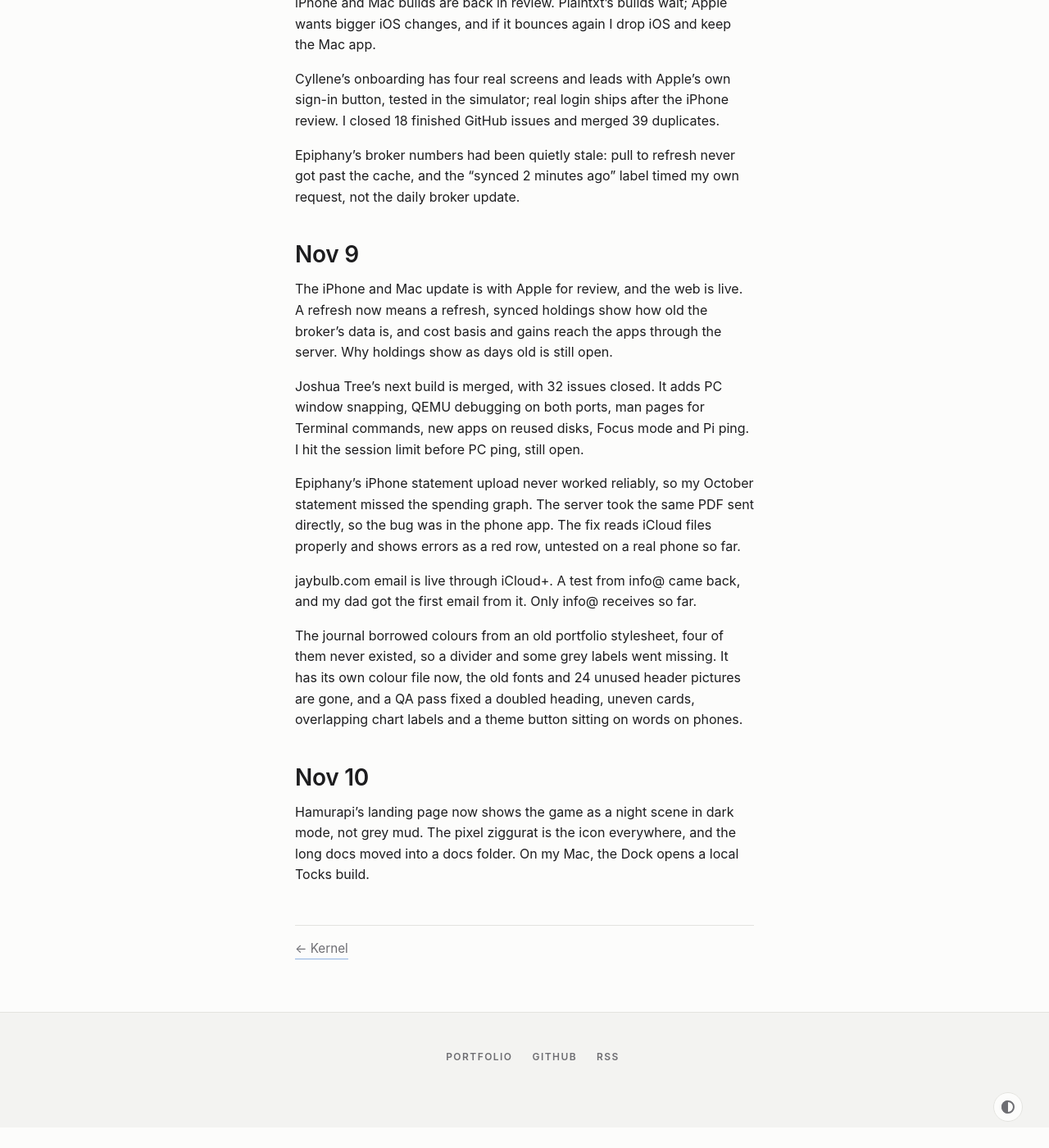
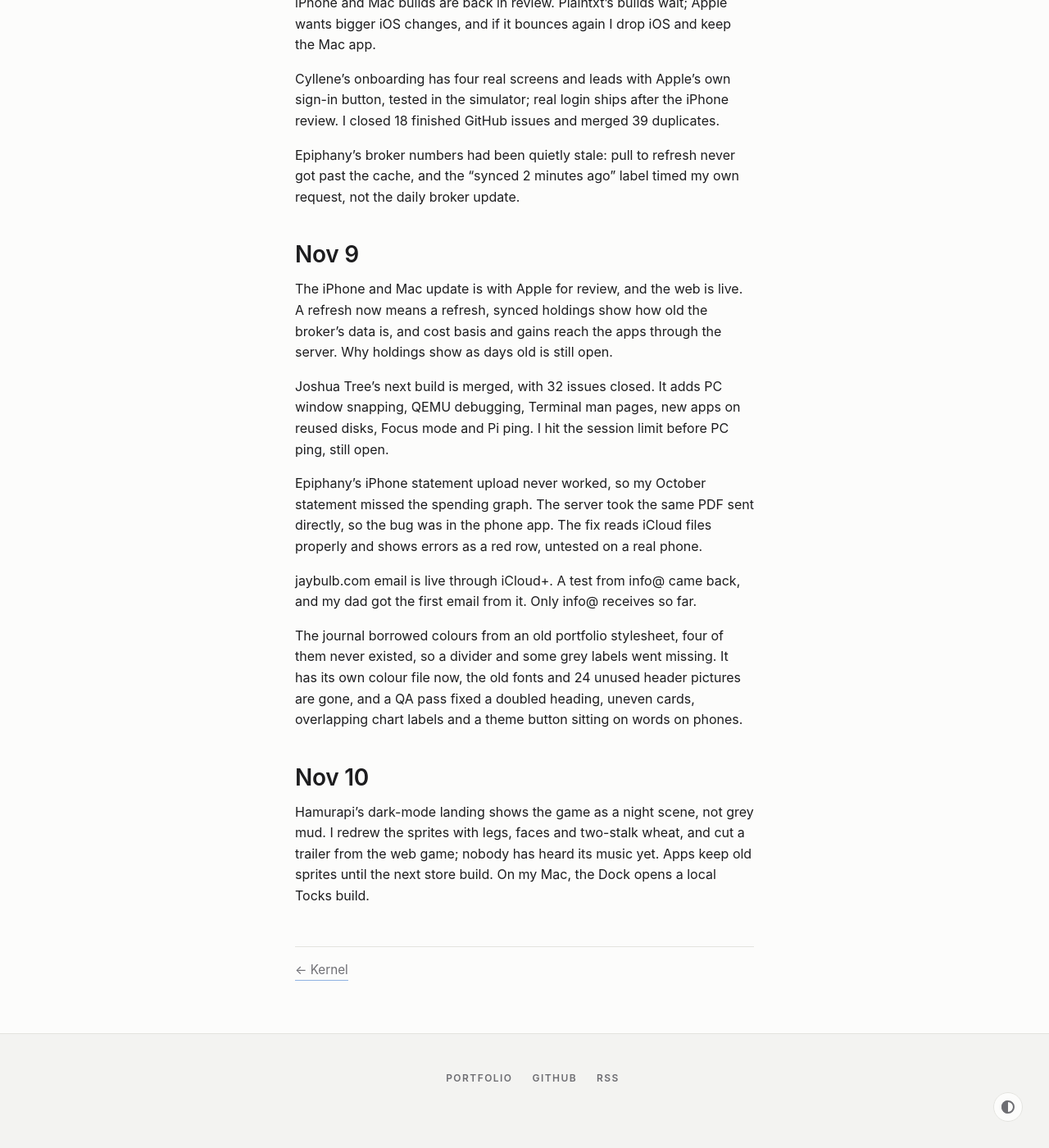
Before and after one commit to nulljosh/journal, a Jekyll site: the page built from _posts/2026-10-02-october.md, in a window 1280 px wide and 1400 px high, scrolled down 4512 px. Shown: the whole window at 82% size. Built offline with Jekyll 4.4.1, drawn with Linux system fonts in a browser that asks for light colours; before the commit the page ends 5887 px from its top, so only the background shows below that; some of the changed text lies outside the part shown.

Commit message:
October: sprites, trailer and app builds on Nov 10
Co-Authored-By: Claude Haiku 5.5 <noreply@anthropic.com>
Claude-Session: https://claude.ai/code/session_015joN7tBGNvwVUVgBpQ6K2r

```diff
--- a/_posts/2026-10-02-october.md
+++ b/_posts/2026-10-02-october.md
@@ -12,7 +12,7 @@ categories: journal quarterly
 
 ## Oct 1-3
 
-Joshua Tree's second release sandboxed twenty-six apps; Bookrank works offline on iPhone.
+Joshua Tree's second release sandboxed twenty-six apps; Bookrank works offline.
 
 ## Oct 4
 
@@ -111,9 +111,9 @@ Epiphany's broker numbers had been quietly stale: pull to refresh never got past
 
 The iPhone and Mac update is with Apple for review, and the web is live. A refresh now means a refresh, synced holdings show how old the broker's data is, and cost basis and gains reach the apps through the server. Why holdings show as days old is still open.
 
-Joshua Tree's next build is merged, with 32 issues closed. It adds PC window snapping, QEMU debugging on both ports, man pages for Terminal commands, new apps on reused disks, Focus mode and Pi ping. I hit the session limit before PC ping, still open.
+Joshua Tree's next build is merged, with 32 issues closed. It adds PC window snapping, QEMU debugging, Terminal man pages, new apps on reused disks, Focus mode and Pi ping. I hit the session limit before PC ping, still open.
 
-Epiphany's iPhone statement upload never worked reliably, so my October statement missed the spending graph. The server took the same PDF sent directly, so the bug was in the phone app. The fix reads iCloud files properly and shows errors as a red row, untested on a real phone so far.
+Epiphany's iPhone statement upload never worked, so my October statement missed the spending graph. The server took the same PDF sent directly, so the bug was in the phone app. The fix reads iCloud files properly and shows errors as a red row, untested on a real phone.
 
 jaybulb.com email is live through iCloud+. A test from info@ came back, and my dad got the first email from it. Only info@ receives so far.
 
@@ -121,4 +121,4 @@ The journal borrowed colours from an old portfolio stylesheet, four of them neve
 
 ## Nov 10
 
-Hamurapi's landing page now shows the game as a night scene in dark mode, not grey mud. The pixel ziggurat is the icon everywhere, and the long docs moved into a docs folder. On my Mac, the Dock opens a local Tocks build.
+Hamurapi's dark-mode landing shows the game as a night scene, not grey mud. I redrew the sprites with legs, faces and two-stalk wheat, and cut a trailer from the web game; nobody has heard its music yet. Apps keep old sprites until the next store build. On my Mac, the Dock opens a local Tocks build.
```
Also changed, not shown: other parts of _posts/2026-10-02-october.md (+1 -1 lines).
